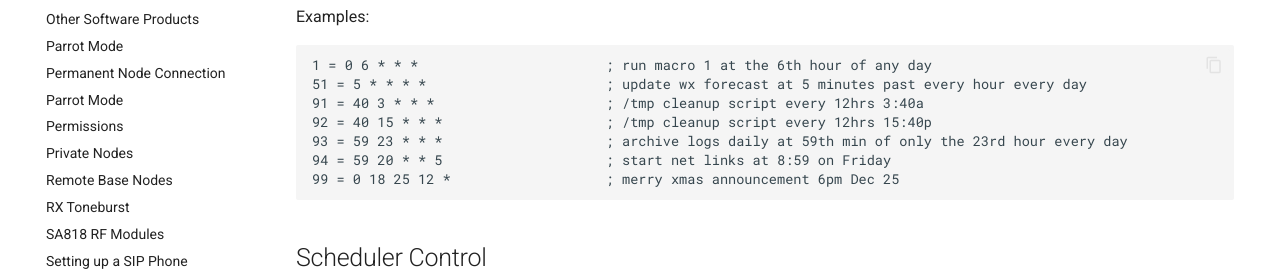
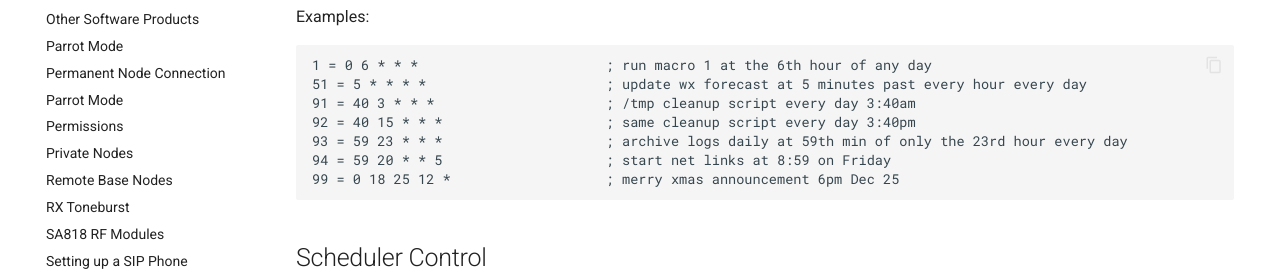
Before and after one commit to AllStarLink/ASL3-Manual, an MkDocs documentation site: the page built from docs/adv-topics/scheduler.md, in a window 1280 px wide and 900 px high, scrolled down 1140 px. Shown: the part 204-484 px from the top of the window. Built offline with MkDocs 1.6.1 and Material for MkDocs 9.7.7, drawn with Linux system fonts in a browser that asks for light colours.

Commit message:
Update timing descriptions in scheduler example.

````diff
--- a/docs/adv-topics/scheduler.md
+++ b/docs/adv-topics/scheduler.md
@@ -53,8 +53,8 @@ Examples:
 ```
 1 = 0 6 * * *                       ; run macro 1 at the 6th hour of any day
 51 = 5 * * * *                      ; update wx forecast at 5 minutes past every hour every day
-91 = 40 3 * * *                     ; /tmp cleanup script every 12hrs 3:40a
-92 = 40 15 * * *                    ; /tmp cleanup script every 12hrs 15:40p
+91 = 40 3 * * *                     ; /tmp cleanup script every day 3:40am
+92 = 40 15 * * *                    ; same cleanup script every day 3:40pm
 93 = 59 23 * * *                    ; archive logs daily at 59th min of only the 23rd hour every day
 94 = 59 20 * * 5                    ; start net links at 8:59 on Friday
 99 = 0 18 25 12 *                   ; merry xmas announcement 6pm Dec 25
````
